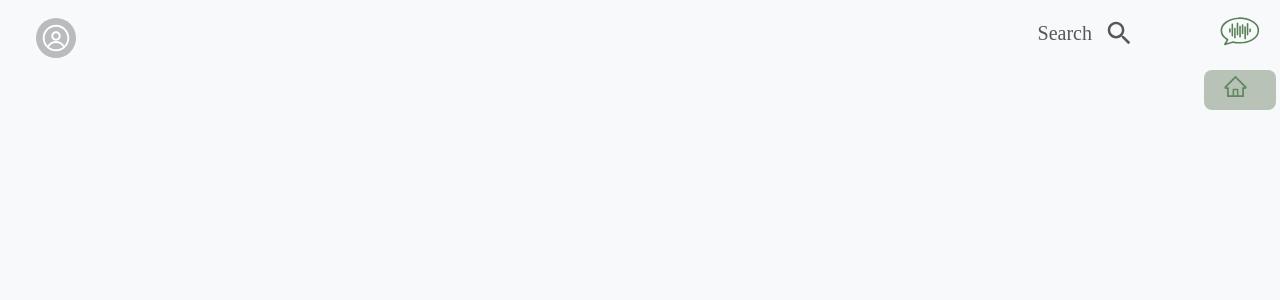
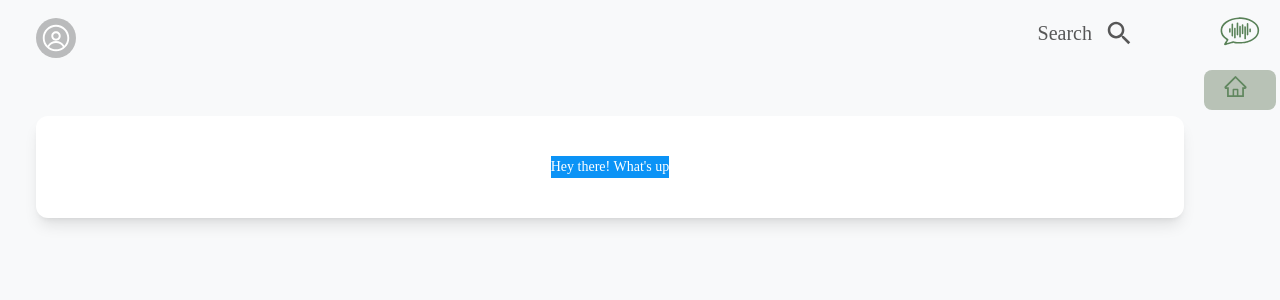
Before and after one commit to NagdeTo/NaghdeTo-frontend, a React (Vite) app: page /answer in a window 1280 px wide. Before the commit this address had no page. Shown: the top 300 px of the page. Built offline with nearby package versions, Linux system fonts and the light colour scheme; what jalaliday would draw is missing.

Commit message:
creating chat bubble component

```diff
--- a/src/DashboardRouter.jsx
+++ b/src/DashboardRouter.jsx
@@ -3,6 +3,7 @@ import Dashboard from "./pages/Dashboard/Dashboard";
 import AddCriticism from "./pages/AddCriticism/AddCriticism";
 import { Routes, Route } from "react-router-dom";
 import ResponseList from "./pages/Responses/ResponseList";
+import Answer from "./pages/Answer/Answer";
 const DashboardRouter = () => {
   return (
     <DashboardLayout>
@@ -11,6 +12,7 @@ const DashboardRouter = () => {
         <Route path="dashboard" element={<Dashboard />} />
         <Route path="add-criticism" element={<AddCriticism />} />
         <Route path="response-list" element={<ResponseList/>} />
+        <Route path="answer" element={<Answer />} />
       </Routes>
     </DashboardLayout>
   );
--- /dev/null
+++ b/src/components/Chat/ChatBubble.css
@@ -0,0 +1,76 @@
+@use postcss-nested;
+
+:root {
+  --send-bg: #0B93F6;
+  --send-color: white;
+  --receive-bg: #E5E5EA;
+  --receive-text: black;
+  --page-background: white;
+}
+
+/* body {
+	font-family: "Helvetica Neue", Helvetica, sans-serif;
+	font-size: 20px;
+	font-weight: normal;
+  max-width: 450px;
+	margin: 50px auto;
+  display: flex;
+  flex-direction: column;
+  background-color: var(--page-background);
+} */
+
+p {
+  max-width: 255px;
+  word-wrap: break-word;
+  margin-bottom: 12px;
+  line-height: 24px;
+  position: relative;
+	padding: 10px 20px;
+  border-radius: 20px;
+
+  &:before, &:after {
+    content: "";
+		position: absolute;
+    bottom: 0;
+    height: 25px;
+  }
+}
+
+.send {
+	color: var(--send-color);
+	background: var(--send-bg);
+	align-self: flex-end;
+
+	&:before {
+		right: -7px;
+    width: 20px;
+    background-color: var(--send-bg);
+		border-bottom-left-radius: 16px 14px;
+	}
+
+	&:after {
+		right: -26px;
+    width: 26px;
+    background-color: var(--page-background);
+		border-bottom-left-radius: 10px;
+	}
+}
+.receive {
+	background: var(--receive-bg);
+	color: black;
+  align-self: flex-start;
+
+	&:before {
+		left: -7px;
+    width: 20px;
+    background-color: var(--receive-bg);
+		border-bottom-right-radius: 16px 14px;
+	}
+
+	&:after {
+		left: -26px;
+    width: 26px;
+    background-color: var(--page-background);
+		border-bottom-right-radius: 10px;
+	}
+}
--- /dev/null
+++ b/src/components/Chat/ChatBubble.jsx
@@ -0,0 +1,15 @@
+import React from 'react';
+import { Card, Typography } from 'antd';
+// import 'antd/dist/antd.css'; // Import Ant Design styles
+import './ChatBubble.css'; // Import your custom CSS (Tailwind CSS)
+
+const ChatBubble = ({ message }) => {
+//   const isSender = sender === 'send';
+
+  return (
+    <Typography className="send">Hey there! What's up</Typography>
+
+  );
+};
+
+export default ChatBubble;
--- /dev/null
+++ b/src/pages/Answer/Answer.jsx
@@ -0,0 +1,12 @@
+import ChatBubble from "../../components/Chat/ChatBubble"
+import { Flex } from "antd";
+
+const Answer = () => {
+  return (
+    <Flex className=" mt-10 flex  min-h-10 items-center justify-center rounded-xl bg-white px-5 py-10 shadow-lg">
+<ChatBubble message={"hi faaaaaaaaaaaaaaaaaaaaaaaaaat"} />
+    </Flex>
+  );
+};
+
+export default Answer;
```
Also changed, not shown: package.json (+3 -5 lines), 1 other file (tests, documents, lock files or other folders).
